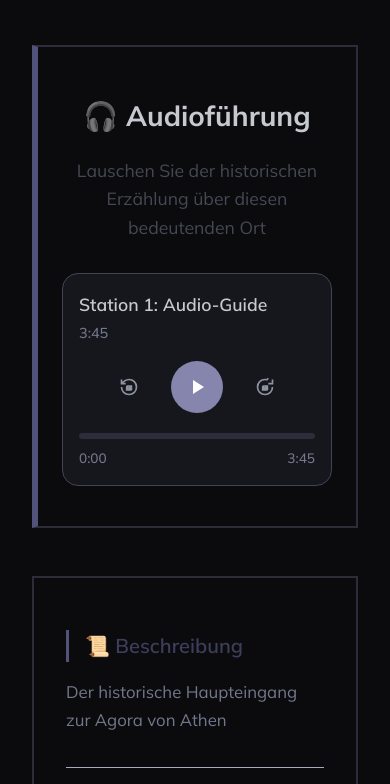
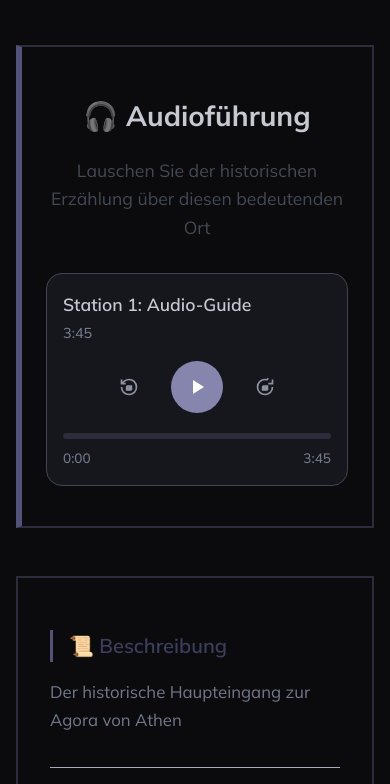
Before and after one commit to JustThatRandomCoder/ag-x0000, an Astro site: page /station-1 in a window 390 px wide. Shown: the part 414-1198 px from the top of the page. Built offline with nearby package versions, Linux system fonts and the light colour scheme; Astro itself is replaced by a stand-in of ours.

Commit message:
add new mobile staton layout

```diff
--- a/src/styles/global.css
+++ b/src/styles/global.css
@@ -1335,7 +1335,7 @@ input:checked+.slider::after {
    ========================================== */
 @media (max-width: 768px) {
     .station-page {
-        padding-top: 1rem;
+        padding: 1rem 0rem;
     }
 
     .audio-section {
```
